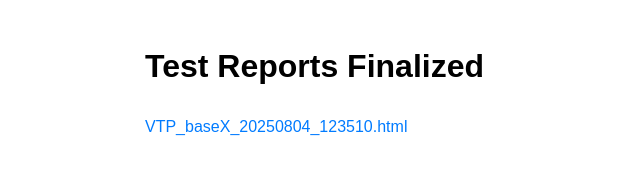
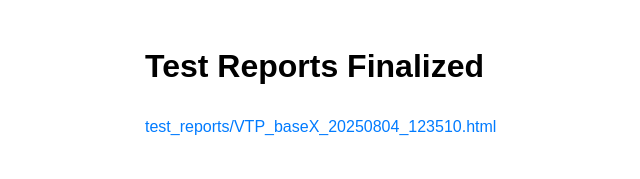
Before and after one commit to EchoPixel-Inc/AutoTest, a plain HTML site: page index.html in a window 1280 px wide. Shown: the whole page, without its empty margins (95-735 px from the left). Drawn offline with Linux system fonts and the light colour scheme.

Commit message:
index.html
link through folder

```diff
--- a/index.html
+++ b/index.html
@@ -23,7 +23,7 @@
         // Add the names of all the HTML files you want to list.
         // Make sure to include the file extension (.html).
         const files = [
-            'VTP_baseX_20250804_123510.html'
+            'test_reports/VTP_baseX_20250804_123510.html'
         ];
 
         // --- STEP 2: DO NOT EDIT BELOW THIS LINE ---
```
